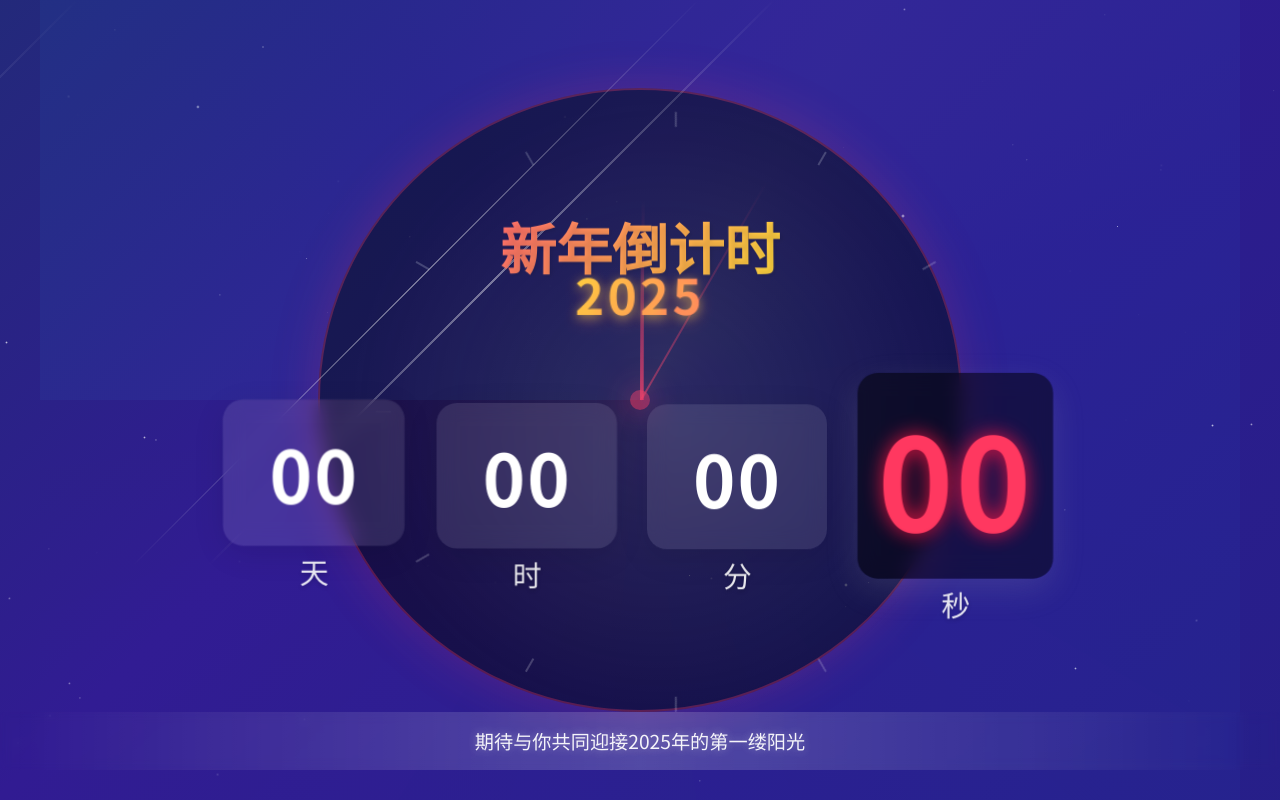
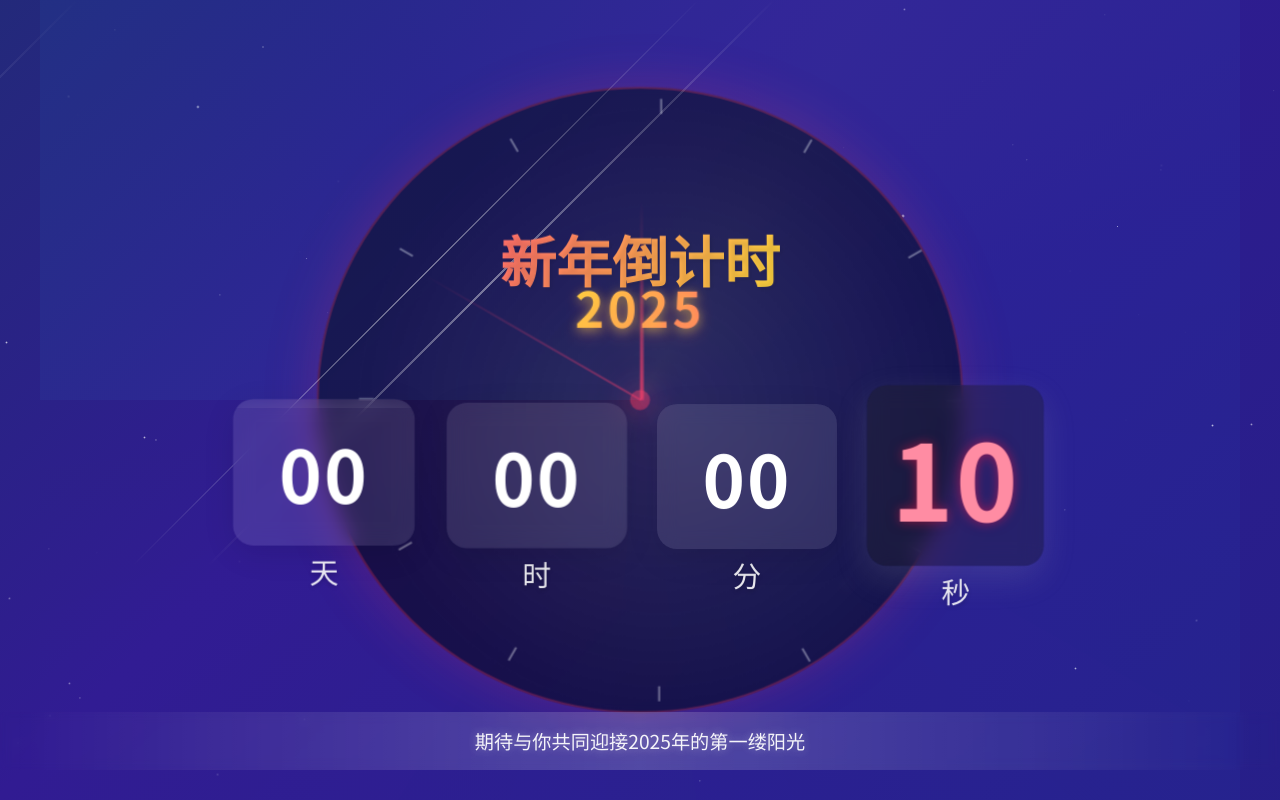
Before and after one commit to zzhougy/NewYearFireworks, a plain HTML site: page index.html in a window 1280 px wide. Drawn offline with Linux system fonts and the light colour scheme.

Commit message:
updated the clock screen style

```diff
--- a/index.html
+++ b/index.html
@@ -349,9 +349,12 @@ Copyright 2024 zzhougy
             width: 600px;
             height: 600px;
             border-radius: 50%;
-            border: 2px solid rgba(255, 255, 255, 0.1);
+            border: 2px solid rgba(255, 255, 255, 0.3);
             pointer-events: none;
             z-index: -1;
+            background: rgba(255, 255, 255, 0.05);
+            backdrop-filter: blur(5px);
+            box-shadow: 0 0 30px rgba(255, 255, 255, 0.1);
         }
 
         .clock-face {
@@ -362,26 +365,13 @@ Copyright 2024 zzhougy
             background: radial-gradient(circle at center, rgba(255,255,255,0.1) 0%, transparent 70%);
         }
 
-        .clock-marks {
-            position: absolute;
-            width: 100%;
-            height: 100%;
-            padding: 10px;
-            animation: rotate 60s linear infinite;
-        }
-
         .clock-mark {
             position: absolute;
             width: 2px;
             height: 15px;
-            background: rgba(255, 255, 255, 0.2);
+            background: rgba(255, 255, 255, 0.4);
             left: 50%;
-            transform-origin: 50% 300px;
-        }
-
-        @keyframes rotate {
-            from { transform: rotate(0deg); }
-            to { transform: rotate(360deg); }
+            transform-origin: 0 300px;
         }
 
         .clock-center {
@@ -390,10 +380,11 @@ Copyright 2024 zzhougy
             left: 50%;
             width: 20px;
             height: 20px;
-            background: rgba(255, 255, 255, 0.2);
+            background: rgba(255, 255, 255, 0.8);
             border-radius: 50%;
             transform: translate(-50%, -50%);
-            box-shadow: 0 0 20px rgba(255, 255, 255, 0.2);
+            box-shadow: 0 0 20px rgba(255, 255, 255, 0.3);
+            z-index: 4;
         }
 
         .clock-hand {
@@ -401,26 +392,27 @@ Copyright 2024 zzhougy
             bottom: 50%;
             left: 50%;
             transform-origin: 50% 100%;
-            background: linear-gradient(to top, rgba(255, 255, 255, 0.3), transparent);
         }
 
         .hours-hand {
             width: 4px;
             height: 150px;
-            animation: rotate 43200s linear infinite;
+            background: linear-gradient(to top, rgba(255, 255, 255, 0.8), rgba(255, 255, 255, 0.3));
+            z-index: 1;
         }
 
         .minutes-hand {
             width: 3px;
             height: 200px;
-            animation: rotate 3600s linear infinite;
+            background: linear-gradient(to top, rgba(255, 255, 255, 0.8), rgba(255, 255, 255, 0.3));
+            z-index: 2;
         }
 
         .seconds-hand {
             width: 2px;
             height: 250px;
-            background: linear-gradient(to top, rgba(255, 255, 255, 0.5), transparent);
-            animation: rotate 60s linear infinite;
+            background: linear-gradient(to top, rgba(255, 255, 255, 0.9), rgba(255, 255, 255, 0.4));
+            z-index: 3;
         }
 
         .final-countdown {
@@ -500,7 +492,8 @@ Copyright 2024 zzhougy
             }
 
             .clock-mark {
-                transform-origin: 50% 150px;
+                left: 50%;
+                transform-origin: 0 150px;
             }
 
             .hours-hand {
@@ -551,7 +544,7 @@ Copyright 2024 zzhougy
             }
 
             .clock-mark {
-                transform-origin: 50% 100px;
+                transform-origin: 0 100px;
             }
 
             .hours-hand {
@@ -572,8 +565,7 @@ Copyright 2024 zzhougy
     <div class="background-effects">
         <div class="glow-sphere"></div>
         <div class="background-clock">
-            <div class="clock-face"></div>
-            <div class="clock-marks">
+            <div class="clock-face">
                 <div class="clock-mark" style="transform: rotate(0deg)"></div>
                 <div class="clock-mark" style="transform: rotate(30deg)"></div>
                 <div class="clock-mark" style="transform: rotate(60deg)"></div>
@@ -696,7 +688,7 @@ Copyright 2024 zzhougy
         const newYear = new Date('January 1, 2025 00:00:00').getTime();
         const now = new Date().getTime();
         // let virtualNow = now;
-        let virtualNow = new Date('December 31, 2024 23:59:55').getTime();
+        let virtualNow = new Date('December 31, 2024 23:59:45').getTime();
 
         function countdown() {
             let distance = newYear - virtualNow;
@@ -763,9 +755,18 @@ Copyright 2024 zzhougy
             const minutesHand = document.querySelector('.minutes-hand');
             const secondsHand = document.querySelector('.seconds-hand');
 
-            hoursHand.style.transform = `rotate(${(hours % 12 + minutes / 60) * 30}deg)`;
-            minutesHand.style.transform = `rotate(${minutes * 6}deg)`;
-            secondsHand.style.transform = `rotate(${seconds * 6}deg)`;
+            // 计算角度：
+            // 时针：每小时转30度(360/12)，分钟需要加上偏移量
+            // 分针：每分钟转6度(360/60)
+            // 秒针：每秒转6度(360/60)
+            const hoursAngle = ((23 - hours) * 30) + ((60 - minutes) * 0.5); // 0.5 = 30/60
+            const minutesAngle = (60 - minutes) * 6;
+            const secondsAngle = (60 - seconds) * 6;
+
+            // 使用 rotate 来旋转指针，角度为正值代表顺时针旋转
+            hoursHand.style.transform = `rotate(${hoursAngle}deg)`;
+            minutesHand.style.transform = `rotate(${minutesAngle}deg)`;
+            secondsHand.style.transform = `rotate(${secondsAngle}deg)`;
         }
 
         // 添加鼠标移动视差效果
@@ -789,7 +790,7 @@ Copyright 2024 zzhougy
                 document.title = '2025新年倒计时 | 等你回来~';
             } else {
                 document.title = '2025新年倒计时';
-                virtualNow = new Date().getTime(); // 重置虚拟时间
+                virtualNow = new Date().getTime();
                 countdown();
             }
         });
```
